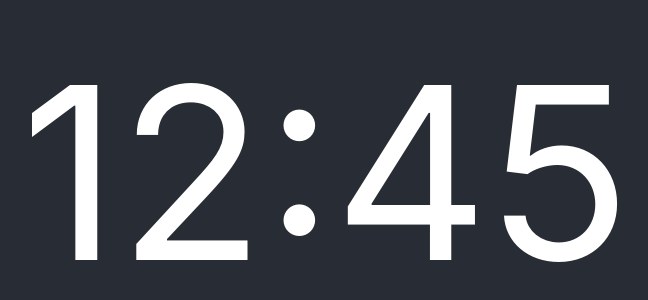
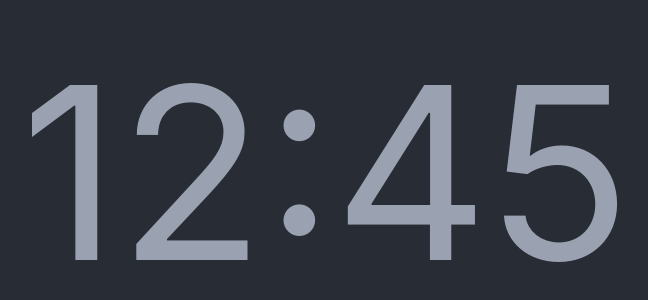
Before and after one commit to jslucas/timer, a React (Create React App) app: page / in a window 1280 px wide. Shown: the part 228-528 px from the top of the page, without its empty margins (314-962 px from the left). Built offline with nearby package versions, Linux system fonts and the light colour scheme.

Commit message:
Set timer color when paused

```diff
--- a/src/App.css
+++ b/src/App.css
@@ -1,16 +1,5 @@
 .App {
   text-align: center;
-}
-
-.App-logo {
-  height: 40vmin;
-  pointer-events: none;
-}
-
-@media (prefers-reduced-motion: no-preference) {
-  .App-logo {
-    animation: App-logo-spin infinite 20s linear;
-  }
 }
 
 .App-header {
@@ -24,19 +13,10 @@
   color: white;
 }
 
-.App-link {
-  color: #61dafb;
-}
-
 #timer {
   font-size: 30vmin;
 }
 
-@keyframes App-logo-spin {
-  from {
-    transform: rotate(0deg);
-  }
-  to {
-    transform: rotate(360deg);
-  }
+#timer.paused {
+  color: #9aa2b1;
 }
--- a/src/components/timer.js
+++ b/src/components/timer.js
@@ -144,7 +144,7 @@ export default function Timer() {
   }
 
   return (
-    <div id="timer" onClick={handleClick}>
+    <div id="timer" className={state.running ? '' : 'paused'} onClick={handleClick}>
       <MDigit num={state.firstM} onWheel={(e) => { handleWheel(e, "firstM"); }} />
       <MDigit num={state.secondM} onWheel={(e) => { handleWheel(e, "secondM"); }} />
       :
```
